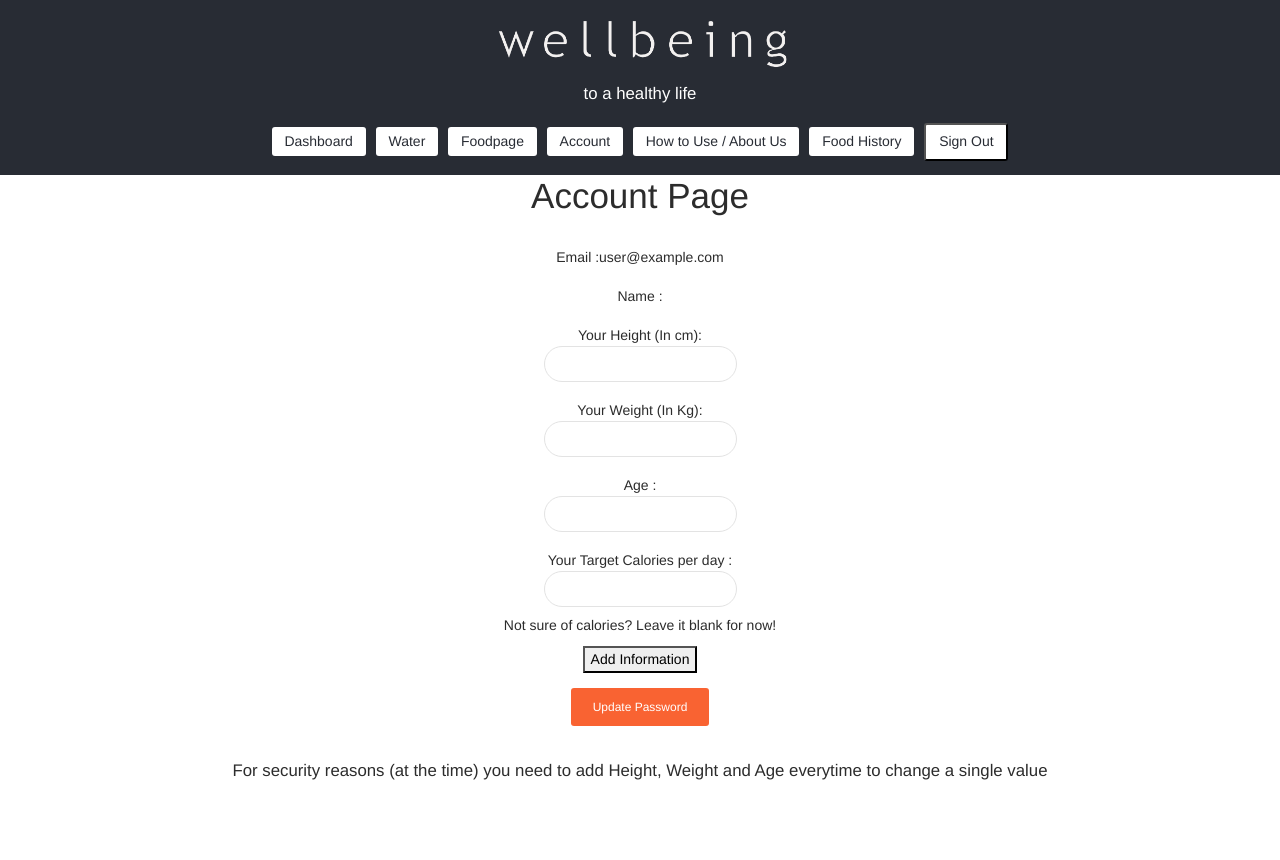
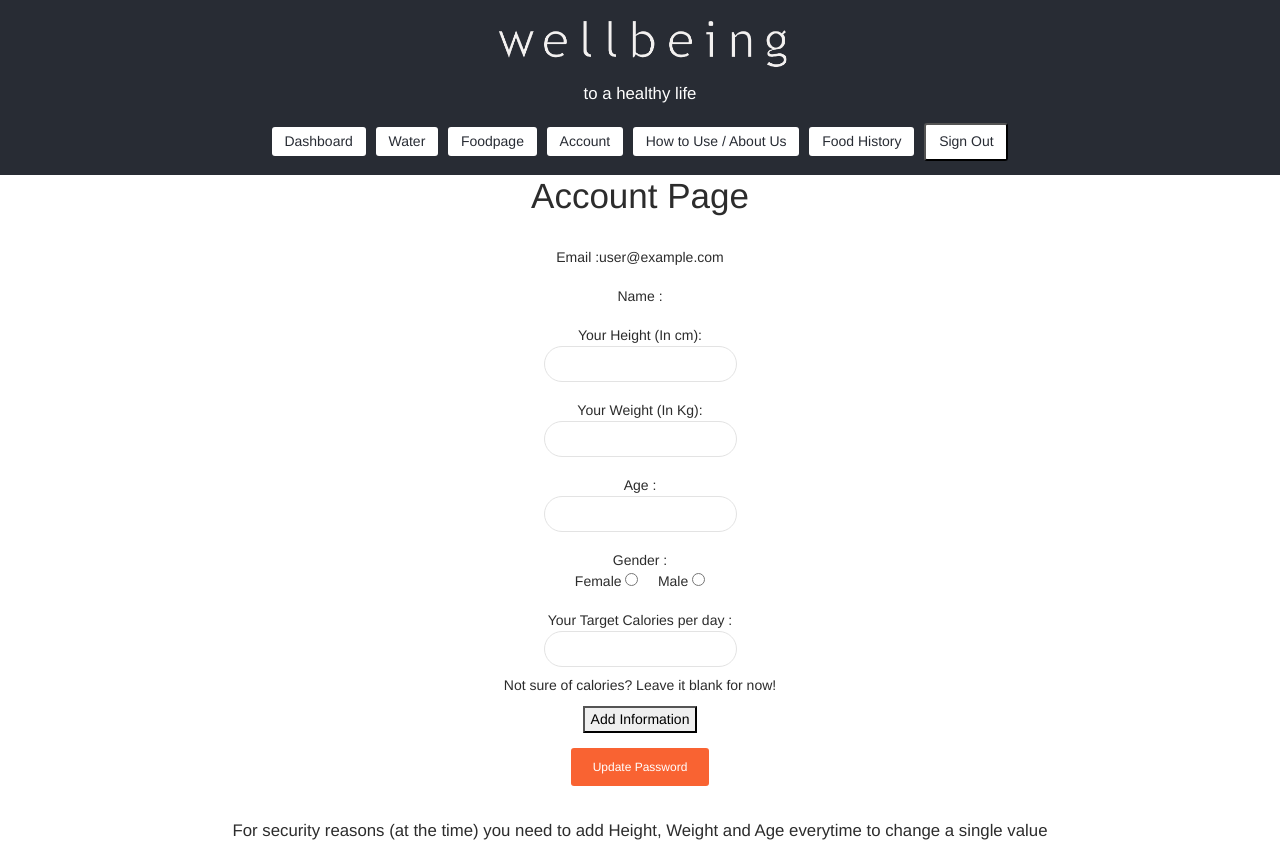
Before and after one commit to bholetanaya2715/CS554-Project-React, a React (Create React App) app: page /account in a window 1280 px wide. Before the commit the page ends 800 px from the top, so only its background shows below. Built offline with nearby package versions, Linux system fonts and the light colour scheme; no server answers; sample sign-in values are in the browser's storage.

Commit message:
Added Gender

```diff
--- a/src/Components/Account.js
+++ b/src/Components/Account.js
@@ -14,6 +14,8 @@ function Account() {
   const [userWeight, setUserWeight] = useState(undefined);
   const [userTarget, setUserTarget] = useState(undefined);    //Changes for target
   const [userAge, setUserAge] = useState(undefined);    //Changes for age
+  const [userGender, setUserGender] = useState(undefined);    //Changes for gender
+
 
   const [userName, setUserName] = useState(undefined);
   const [pageState, setPageState] = useState(false);
@@ -33,6 +35,7 @@ function Account() {
         setUserName(data.displayName);
         setUserTarget(data.targetToBeAchieved);     //Changes for target
         setUserAge(data.age);                       //Changes for age
+        setUserGender(data.gender);                       //Changes for age
 
         // console.log(userData);
       } catch (e) {
@@ -47,8 +50,9 @@ function Account() {
     userName,
     userTarget,
     pageState,
-    userAge
-  ]);           //Changes for target and age
+    userAge,
+    userGender
+  ]);           //Changes for target, gender and age
 
   async function handleClickButState(e) {
     e.preventDefault();
@@ -59,18 +63,26 @@ function Account() {
     }
   }
 
+  /** Changes for gender */
+  async function onGenderChange(e){
+    setUserGender(e.target.value)
+    console.log(e.target.value)
+  }
+  /** ----------------------- */
+
   const addInforamtion = async (event) => {
     event.preventDefault();
     let information = {};
-    let { weight, height, target, age } = event.target.elements;     //Changes for target and age
+    let { weight, height, target, age, gender } = event.target.elements;     //Changes for target and age
     if (currentUser.displayName == null) {
       information = {
         userID: currentUser.email,
         displayName: "k",
         weightData: weight.value,
         heightData: height.value,
-        targetData: target.value,                                      //Changes for target
+        targetData: target.value,                                        //Changes for target
         ageData: age.value,                                             //Changes for age
+        genderData : gender.value,                                     //Changes for gender
       };
     }
     //deep is commenting
@@ -82,8 +94,10 @@ function Account() {
         heightData: height.value,
         targetData: target.value,                                     //Changes for target
         ageData: age.value,                                             //Changes for age
+        genderData : gender.value,                                     //Changes for gender
       };
     }
+    console.log(information)
 
     try {
       const { data } = await axios.post(
@@ -159,7 +173,7 @@ function Account() {
           </label>
         </div>
 
-        {/**Changes made by Sejal */}
+        {/**------------------Changes made by Sejal-------------------- */}
         <div className="form-group">
           <label>
             Age :
@@ -171,6 +185,24 @@ function Account() {
               type="number"
               placeholder={userAge}
             />
+          </label>
+        </div>
+        <div className="form-group">
+          <label>
+            Gender :
+            <br/>
+            Female&nbsp;<input type="radio" name="gender"
+                                id="gender"
+                                required
+                                value={"Female"}
+                                onChange={onGenderChange}
+                                    />
+            &nbsp;&nbsp;&nbsp;&nbsp;
+            Male&nbsp;<input type="radio" name="gender"
+                                id="gender"
+                                value={"Male"}
+                                onChange={onGenderChange}
+                                    />
           </label>
         </div>
         <div className="form-group">
@@ -188,7 +220,7 @@ function Account() {
           <br/>
           Not sure of calories? Leave it blank for now!
         </div>
-        {/**-------------------------- */}
+        {/**--------------------------------------------------------- */}
         <button id="submitButton" name="submitButton" type="submit">
           Add Information
         </button>
--- a/src/Components/foodMain.js
+++ b/src/Components/foodMain.js
@@ -184,7 +184,7 @@ const FoodMain = (props) => {
                         className="showlink"
                         style={{ marginRight: "10px" }}
                     >here
-                    </NavLink>to change yout daily target
+                    </NavLink>to change your daily target
                 </p>
                 <p>
                 {userData && userData.current > 0 ? (
```
Also changed, not shown: src/data/users.js (+5 -4 lines), src/routes/userRoutes.js (+8 -4 lines).
